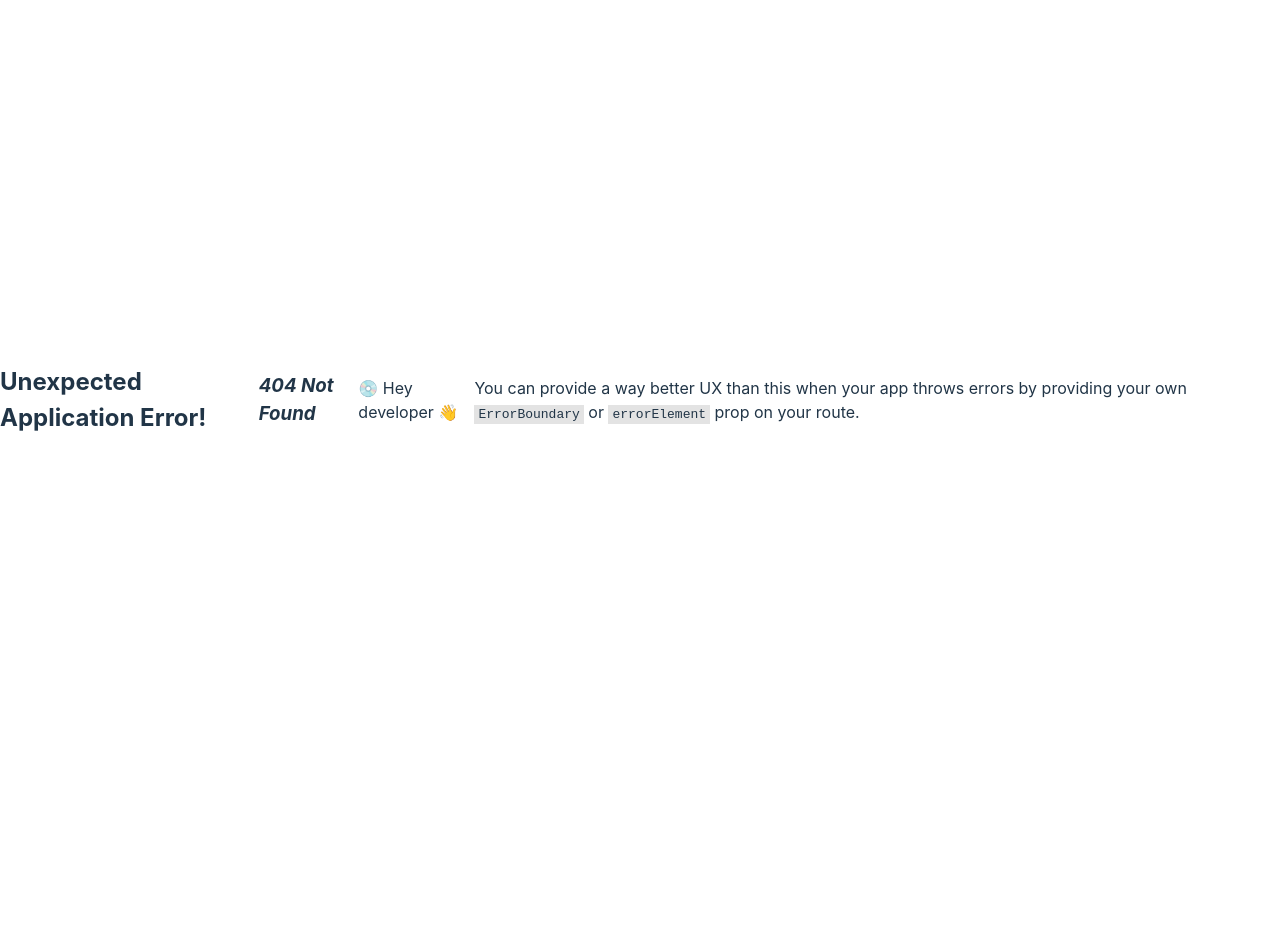
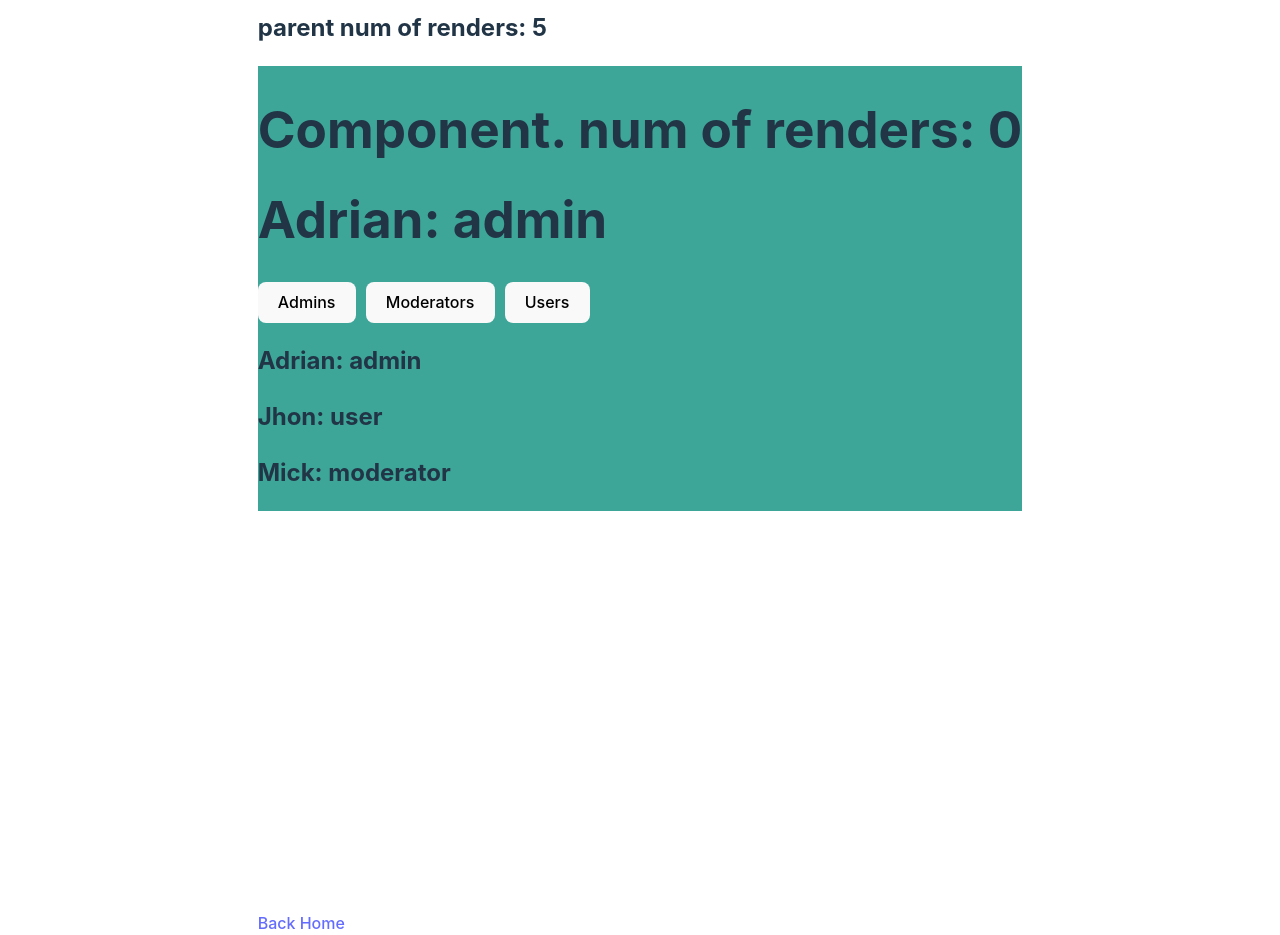
Before and after one commit to bogadrian/react-advanced, a React (Vite) app: page /useEffect in a window 1280 px wide. Before the commit this address had no page. Before the commit the page ends 800 px from the top, so only its background shows below. Built offline with nearby package versions, Linux system fonts and the light colour scheme.

Commit message:
how not to use useEffect

```diff
--- a/src/App.tsx
+++ b/src/App.tsx
@@ -1,6 +1,7 @@
 import { createBrowserRouter, RouterProvider } from 'react-router-dom';
 import { Home } from './pages/Home';
 import { SetState } from './pages/SetState';
+import { UseEffect } from './pages/UseEffect';
 
 const router = createBrowserRouter([
   {
@@ -10,6 +11,10 @@ const router = createBrowserRouter([
   {
     path: '/setState',
     element: <SetState />
+  },
+  {
+    path: '/useEffect',
+    element: <UseEffect />
   }
 ]);
 
--- /dev/null
+++ b/src/components/HowUseEffectWorks/index.tsx
@@ -0,0 +1,85 @@
+import { memo, useMemo, useState, useRef } from 'react';
+import { useInterval } from '../hooks/useInterval';
+var randomColor = () => Math.floor(Math.random() * 16777215).toString(16);
+
+export const HowUseEffectWorks = () => {
+  const [data, setData] =
+    useState<{ name: string; role: string; id: string }[]>();
+  const [count, setCount] = useState(0);
+
+  useInterval(() => {
+    setCount(prev => prev + 1);
+    // some async call ...
+    setData([
+      { name: 'Adrian', role: 'admin', id: '1' },
+      { name: 'Jhon', role: 'user', id: '2' },
+      { name: 'Mick', role: 'moderator', id: '3' }
+    ]);
+  }, 1000);
+
+  return (
+    <>
+      <h2>parent num of renders: {count}</h2>
+      {data && <Comp data={data} />}
+    </>
+  );
+};
+
+const Comp = memo(
+  ({ data }: { data: { name: string; role: string; id: string }[] }) => {
+    const numOfRenders = useRef(0);
+    const [role, setRole] = useState('admin');
+
+    const filteredData = useMemo(() => {
+      return data?.filter(el => el.role === role);
+    }, [data, role]);
+
+    const handleRole = (role: string) => {
+      setRole(role);
+    };
+
+    return (
+      <div style={{ backgroundColor: `#${randomColor()}` }}>
+        <h1>Component. num of renders: {numOfRenders.current++}</h1>
+        {filteredData.map(el => (
+          <h1 color="white" key={el.id}>
+            {el.name}: {el.role}
+          </h1>
+        ))}
+
+        <div style={{ display: 'flex', gap: '10px' }}>
+          <button onClick={() => handleRole('admin')}>Admins</button>
+          <button onClick={() => handleRole('moderator')}>Moderators</button>
+          <button onClick={() => handleRole('user')}>Users</button>
+        </div>
+        {data.map(el => (
+          <h2 key={el.id} color="white">
+            {el.name}: {el.role}
+          </h2>
+        ))}
+      </div>
+    );
+  },
+  arePropsEqual
+);
+
+function arePropsEqual(
+  oldProps: {
+    data: { name: string; role: string; id: string }[];
+  },
+  newProps: {
+    data: { name: string; role: string; id: string }[];
+  }
+) {
+  return (
+    oldProps.data.length === newProps.data.length &&
+    oldProps.data.every((oldPoint, index) => {
+      const newPoint = newProps.data[index];
+      return (
+        oldPoint.name === newPoint.name &&
+        oldPoint.role === newPoint.role &&
+        oldPoint.id === newPoint.id
+      );
+    })
+  );
+}
--- /dev/null
+++ b/src/components/hooks/useInterval.ts
@@ -0,0 +1,18 @@
+import { useEffect, useRef } from 'react';
+
+export function useInterval(callback: Function, delay: number) {
+  const savedCallback = useRef<Function>();
+
+  useEffect(() => {
+    savedCallback.current = callback;
+  });
+
+  useEffect(() => {
+    function tick() {
+      savedCallback.current?.();
+    }
+
+    let id = setInterval(tick, delay);
+    return () => clearInterval(id);
+  }, [delay]);
+}
--- a/src/main.tsx
+++ b/src/main.tsx
@@ -4,7 +4,7 @@ import App from './App.tsx';
 import './index.css';
 
 ReactDOM.createRoot(document.getElementById('root') as HTMLElement).render(
-  <React.StrictMode>
-    <App />
-  </React.StrictMode>
+  // <React.StrictMode>
+  <App />
+  // </React.StrictMode>
 );
--- a/src/pages/Home/index.tsx
+++ b/src/pages/Home/index.tsx
@@ -2,9 +2,11 @@ import { Link } from 'react-router-dom';
 
 export const Home = () => {
   return (
-    <>
+    <div style={{ display: 'flex', flexDirection: 'column' }}>
       <h1>Home page</h1>
+
       <Link to="/setState">Go to set state</Link>
-    </>
+      <Link to="/useEffect">Go to useEffect</Link>
+    </div>
   );
 };
--- /dev/null
+++ b/src/pages/UseEffect/index.tsx
@@ -0,0 +1,14 @@
+import { Link } from 'react-router-dom';
+import { HowUseEffectWorks } from '../../components/HowUseEffectWorks';
+
+export const UseEffect = () => {
+  return (
+    <div style={{ display: 'flex', flexDirection: 'column' }}>
+      <h1>Use Effect</h1>
+      <HowUseEffectWorks />
+      <Link to="/" style={{ marginTop: '400px' }}>
+        Back Home
+      </Link>
+    </div>
+  );
+};
```
